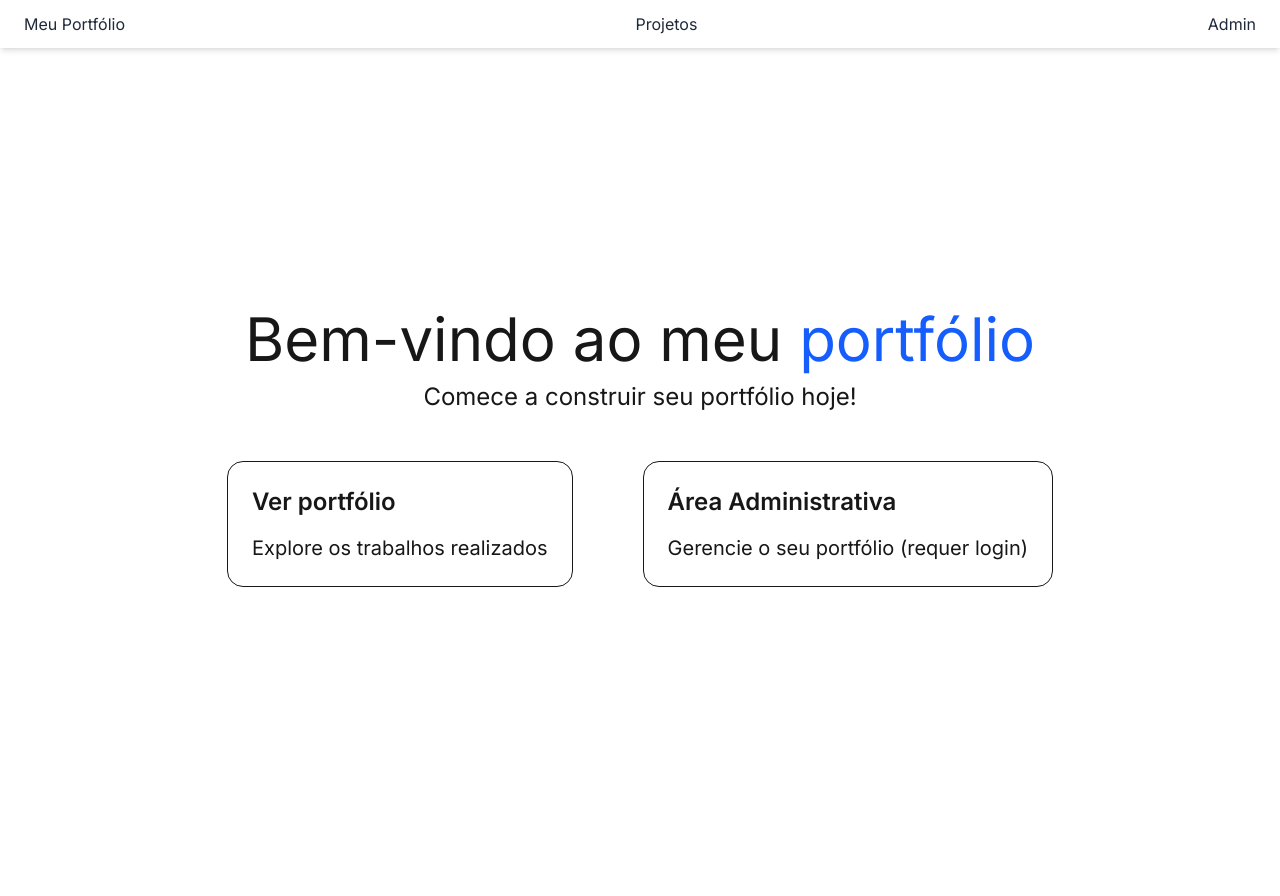
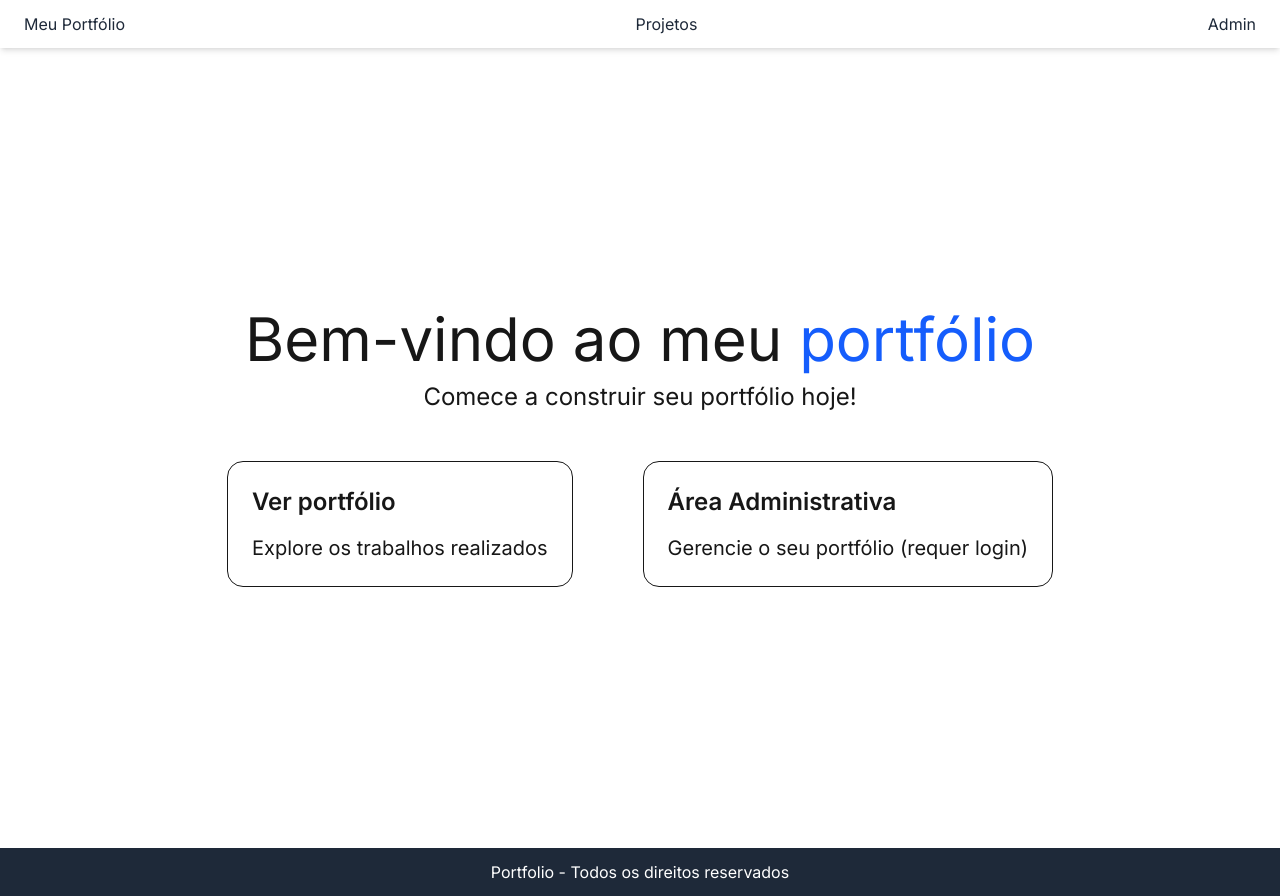
Before and after one commit to ggondo1/app_portfolio, a Next.js app: page / in a window 1280 px wide. Before the commit the page ends 848 px from the top, so only its background shows below. Built offline with nearby package versions, Linux system fonts and the light colour scheme.

Commit message:
adicionado o footer

```diff
--- /dev/null
+++ b/app/Components/Footer.tsx
@@ -0,0 +1,11 @@
+export default function Footer() {
+  return (
+    <footer className="bg-gray-800 text-white">
+      <div className="container mx-auto px-6 py-3">
+        <p className="text-center">
+          Portfolio - Todos os direitos reservados
+        </p>
+      </div>
+    </footer>
+  )
+}
--- a/app/page.tsx
+++ b/app/page.tsx
@@ -1,5 +1,6 @@
 import Link from "next/link";
 import Header from "./Components/Header";
+import Footer from "./Components/Footer";
 
 export default function Home() {
   return (
@@ -21,6 +22,8 @@
         </div>
       </main>
     </div>
+    <Footer />
    </>
+
   );
 }
```
